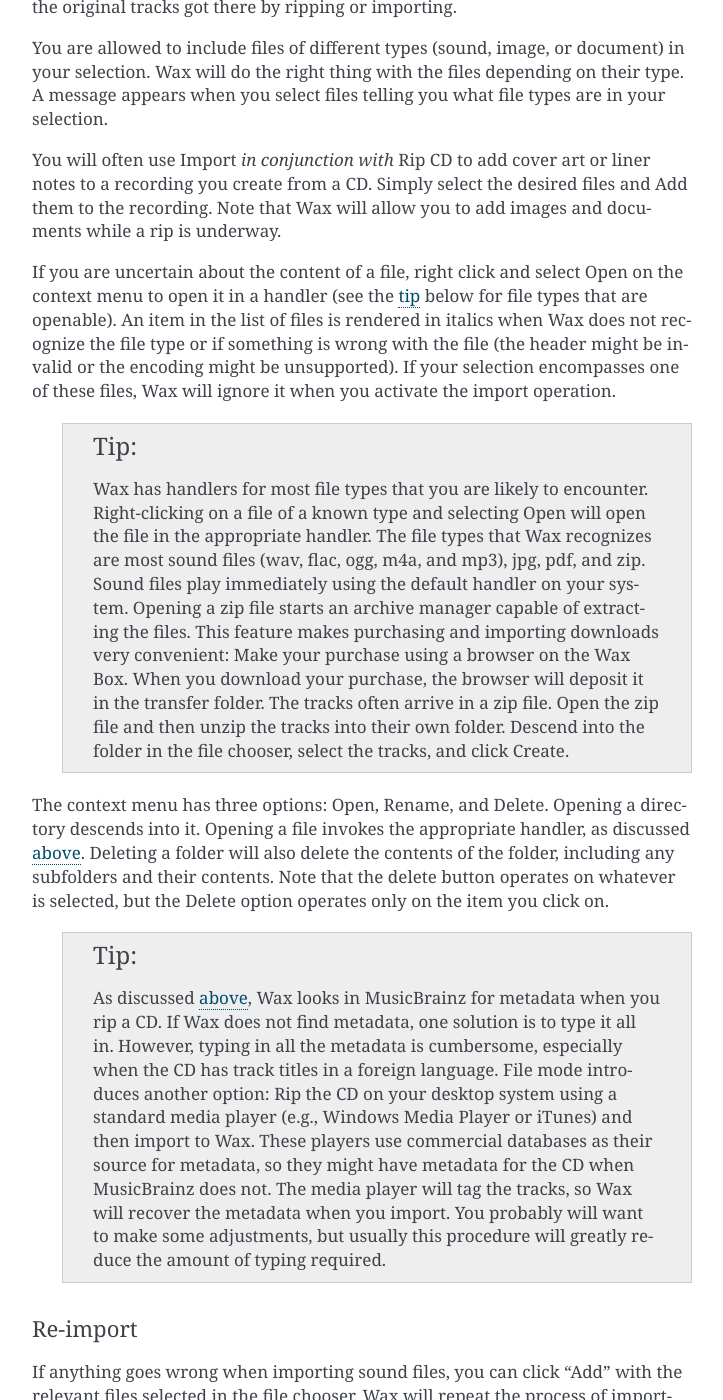
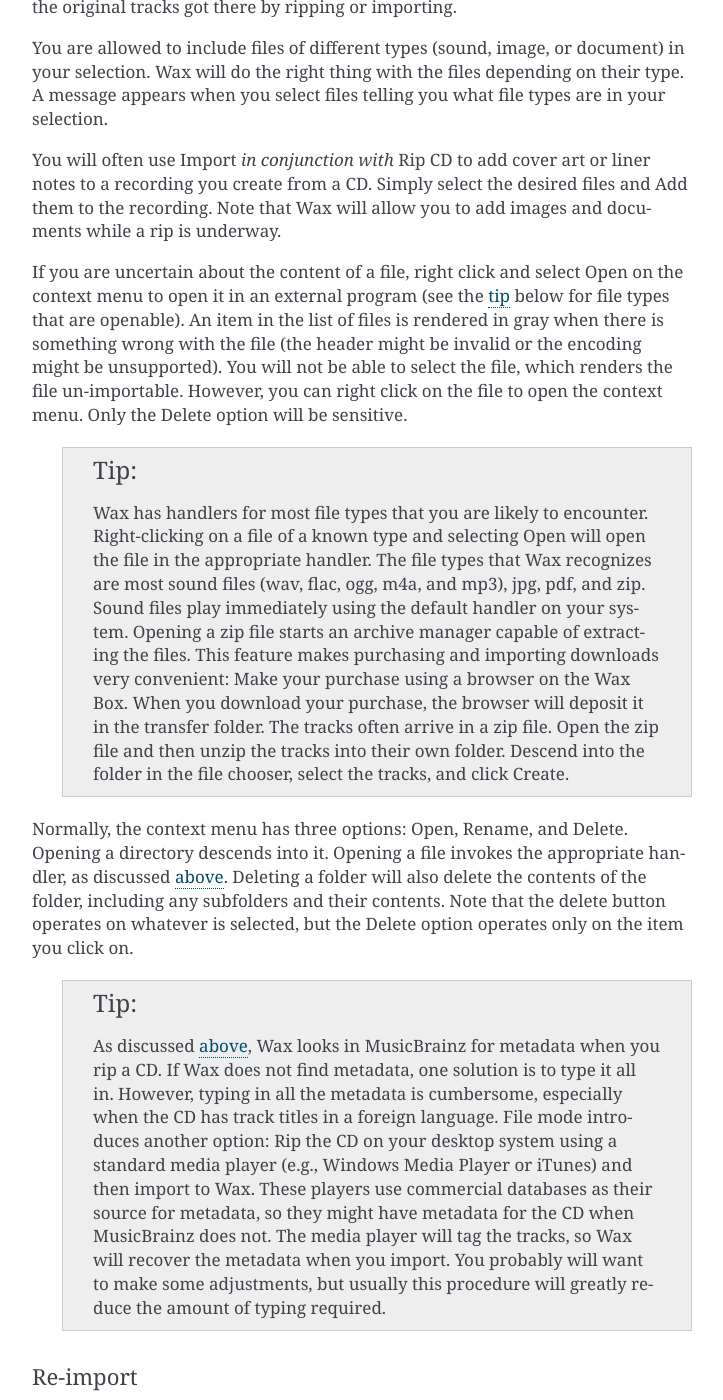
Before and after one commit to jeffbarish/wax-manual, a Sphinx documentation site: the page built from source/edit.rst, in a window 1280 px wide and 1400 px high, scrolled down 17961 px. Shown: the whole window, without its empty margins (388-1111 px from the left). Built offline with Sphinx 7.4.7, drawn with Linux system fonts in a browser that asks for light colours.

Commit message:
Update description in edit mode of invalid files.

```diff
--- a/source/edit.rst
+++ b/source/edit.rst
@@ -358,7 +358,7 @@
 
 You will often use Import *in conjunction with* Rip CD to add cover art or liner notes to a recording you create from a CD. Simply select the desired files and Add them to the recording. Note that Wax will allow you to add images and documents while a rip is underway.
 
-If you are uncertain about the content of a file, right click and select Open on the context menu to open it in a handler (see the :ref:`tip<openable-files>` below for file types that are openable). An item in the list of files is rendered in italics when Wax does not recognize the file type or if something is wrong with the file (the header might be invalid or the encoding might be unsupported). If your selection encompasses one of these files, Wax will ignore it when you activate the import operation.
+If you are uncertain about the content of a file, right click and select Open on the context menu to open it in an external program (see the :ref:`tip<openable-files>` below for file types that are openable). An item in the list of files is rendered in gray when there is something wrong with the file (the header might be invalid or the encoding might be unsupported). You will not be able to select the file, which renders the file un-importable. However, you can right click on the file to open the context menu. Only the Delete option will be sensitive.
 
 .. _openable-files:
 
@@ -367,7 +367,7 @@
 
 .. _context-menu:
 
-The context menu has three options: Open, Rename, and Delete. Opening a directory descends into it. Opening a file invokes the appropriate handler, as discussed :ref:`above<openable-files>`. Deleting a folder will also delete the contents of the folder, including any subfolders and their contents. Note that the delete button operates on whatever is selected, but the Delete option operates only on the item you click on.
+Normally, the context menu has three options: Open, Rename, and Delete. Opening a directory descends into it. Opening a file invokes the appropriate handler, as discussed :ref:`above<openable-files>`. Deleting a folder will also delete the contents of the folder, including any subfolders and their contents. Note that the delete button operates on whatever is selected, but the Delete option operates only on the item you click on.
 
 .. _import-trick:
 
```
Also changed, not shown: 5 other files.
